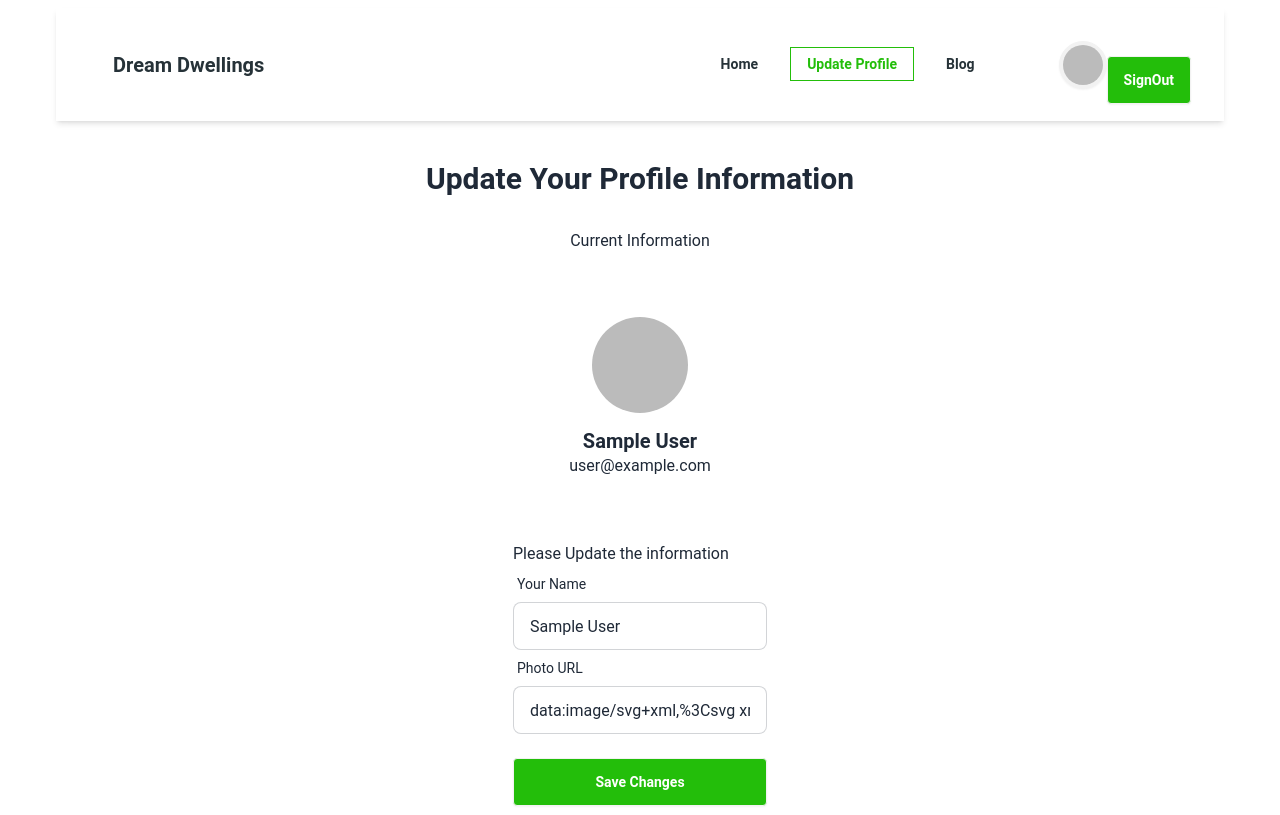
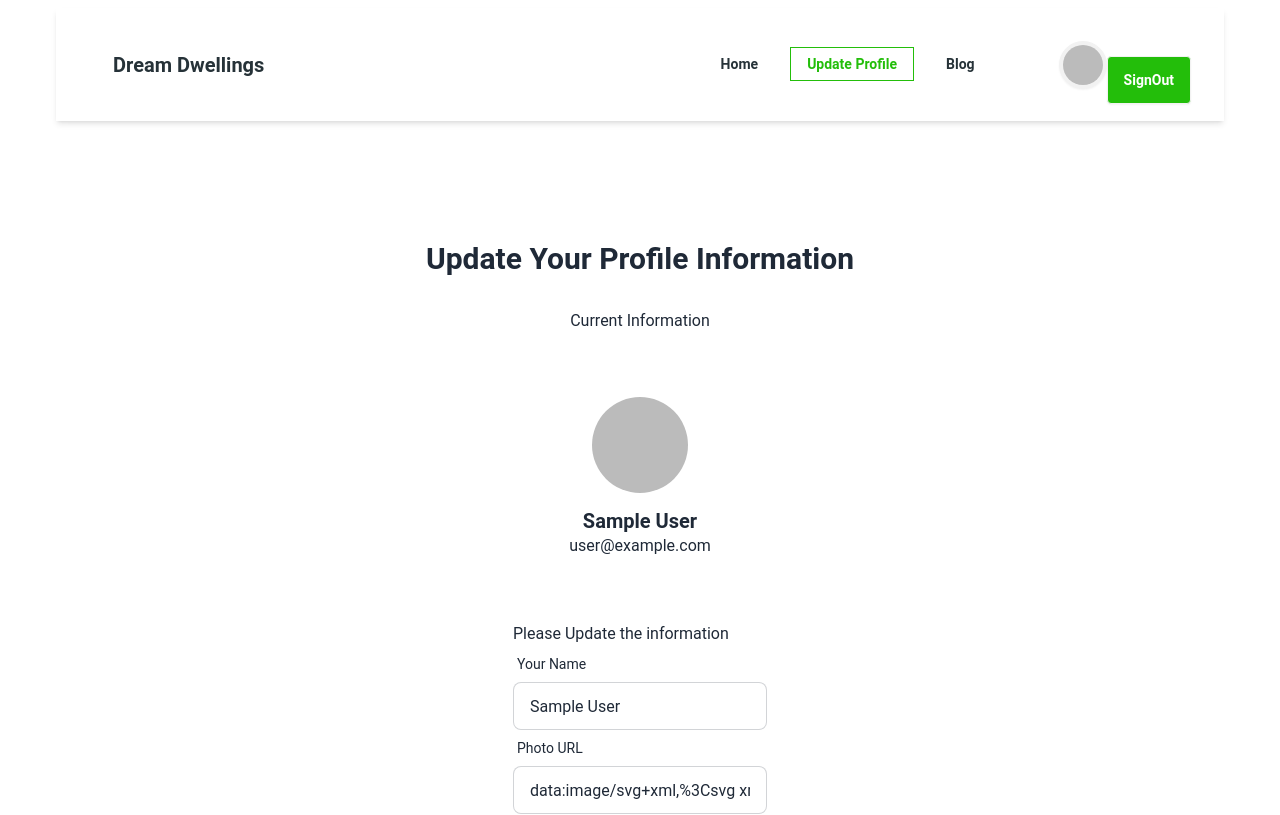
Before and after one commit to NLucky320/Dream-Dwellings, a React (Vite) app: page /updateProfile in a window 1280 px wide. Shown: the top 815 px of the page. Built offline with nearby package versions, Linux system fonts and the light colour scheme; no server answers; sample sign-in values are in the browser's storage.

Commit message:
footer changes

```diff
--- a/src/Layout/Root.jsx
+++ b/src/Layout/Root.jsx
@@ -3,9 +3,11 @@ import Nav from '../components/Nav';
 import Footer from '../components/Footer';
 const Root = () => {
     return (
-        <div className='max-w-6xl mx-auto mt-4 p-4'>
-            <Nav></Nav>
+        <div className=' mx-auto mt-4 '>
+            <div className='max-w-6xl mx-auto p-4'>
+                 <Nav></Nav>
             <Outlet></Outlet>
+           </div>
             <Footer></Footer>
         </div>
     );
--- a/src/Pages/UpdateProfile.jsx
+++ b/src/Pages/UpdateProfile.jsx
@@ -42,7 +42,7 @@ const UpdaterProfile = () => {
     };
 
     return (
-        <section className="py-6 dark:bg-gray-100 dark:text-gray-800">
+        <section className="py-6 dark:bg-gray-100 dark:text-gray-800 mt-12 md:mt-[80px]">
             <Helmet>
                 <title>Dream Dwellings | Update Profile</title>
             </Helmet>
```
